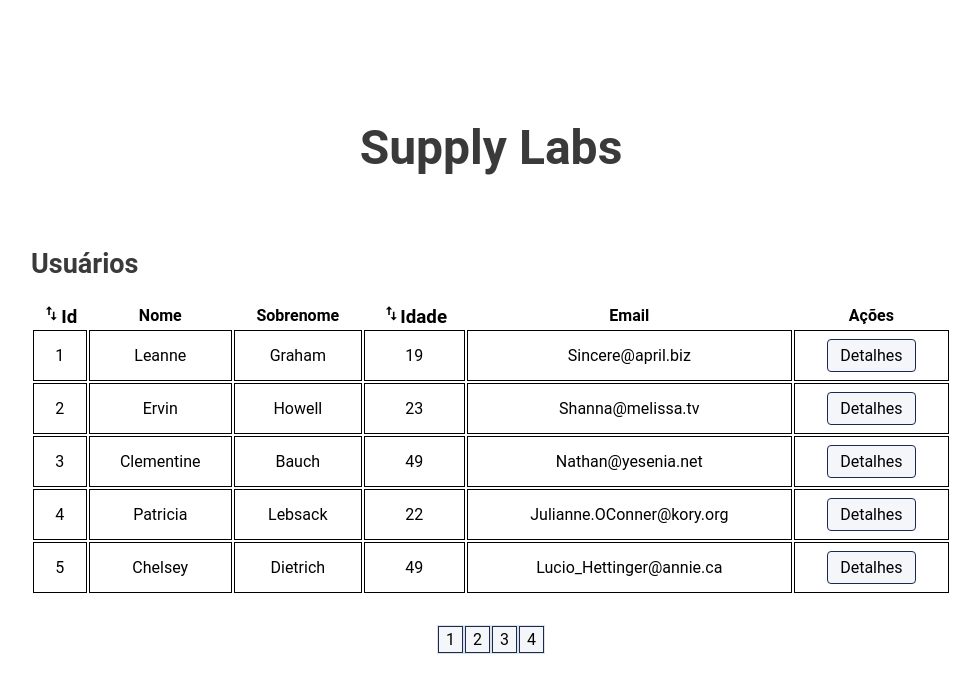
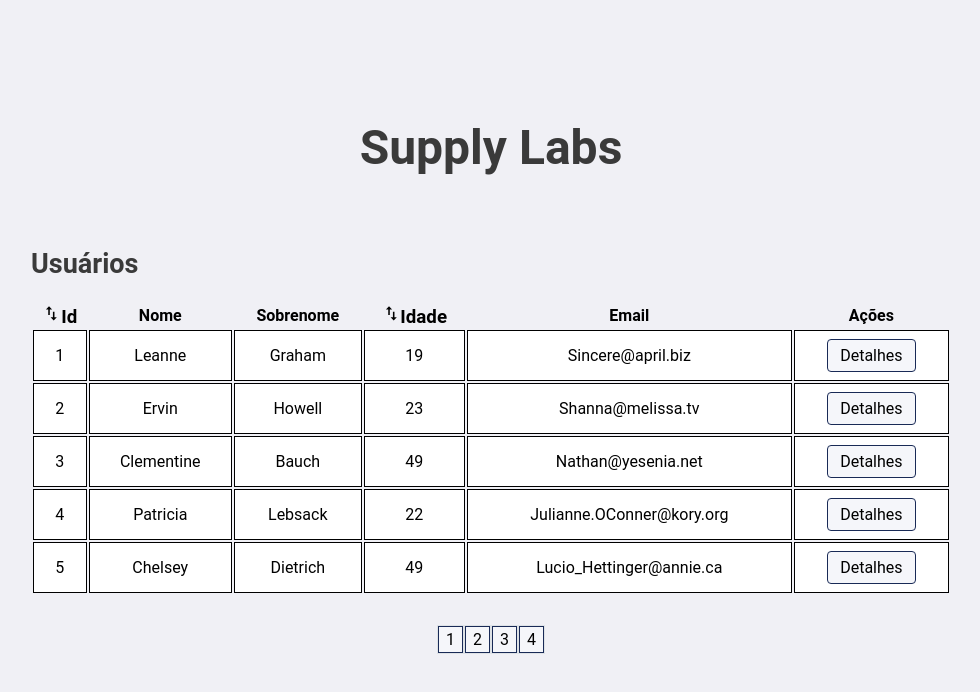
Before and after one commit to Marcosnto/frend-labs, a React (Create React App) app: page / in a window 1280 px wide. Shown: the top 692 px of the page, without its empty margins (149-1129 px from the left). Built offline with nearby package versions, Linux system fonts and the light colour scheme; data requests are answered from the project's data file.

Commit message:
Change background color

```diff
--- a/src/components/Table/styles.js
+++ b/src/components/Table/styles.js
@@ -15,6 +15,7 @@
   margin-top: 10px;
   tbody {
     td {
+      background-color: #fff;
       padding: 8px 5px;
       border: solid 1px black;
 
--- a/src/styles/global.js
+++ b/src/styles/global.js
@@ -8,6 +8,7 @@
         box-sizing: border-box;
     }
     body {
+        background: #f0f0f5;
         -webkit-font-smoothing: antialiased;
     }
     body, input, button {
```
